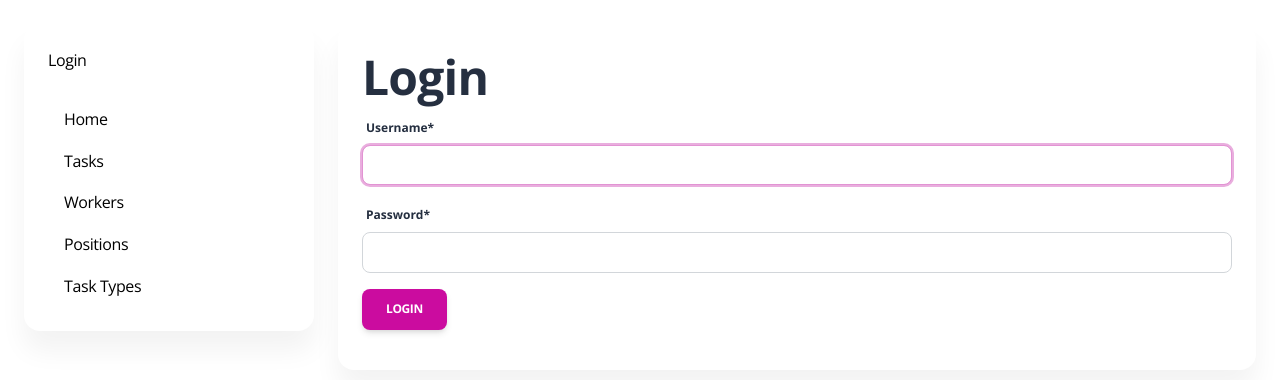
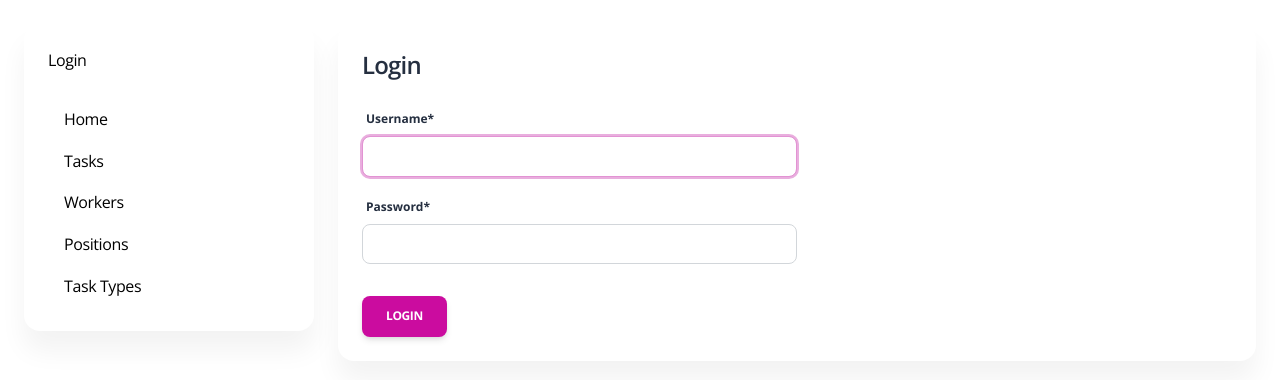
Before and after one commit to AndriiOne/crew-tasks, a Django app: page /accounts/login/ in a window 1280 px wide. Shown: the top 380 px of the page. Run offline with Django 5.2, Linux system fonts and the light colour scheme; some libraries are stand-ins or nearby versions.

Commit message:
Style login page

```diff
--- a/templates/registration/login.html
+++ b/templates/registration/login.html
@@ -2,23 +2,26 @@
 {% load crispy_forms_filters %}
 
 {% block content %}
+  <h4 class="mb-4">Login</h4>
 
   {% if form.errors %}
-  <p>Your username and password didn't match. Please try again.</p>
+    <div class="alert alert-danger text-white" role="alert">
+      Your username and password didn't match. Please try again.
+    </div>
   {% endif %}
 
-<h1>Login</h1>
-
   {% if next %}
-  <p>Please login to see this page.</p>
+    <p class="text-secondary">Please login to see this page.</p>
   {% endif %}
 
+  <div class="col-md-6">
     <form method="post" action="{% url 'login' %}">
       {% csrf_token %}
       {{ form|crispy }}
 
-  <input type="submit" value="Login" class="btn btn-primary" />
       <input type="hidden" name="next" value="{{ next }}" />
+
+      <button type="submit" class="btn btn-primary mb-0 mt-3">Login</button>
     </form>
-
+  </div>
 {% endblock %}
```
Lines whose indentation alone changed are shown as unchanged.
